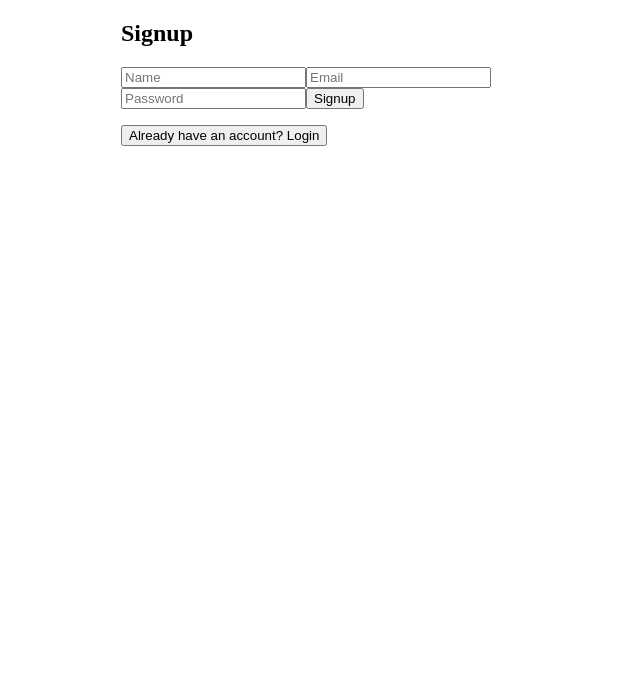
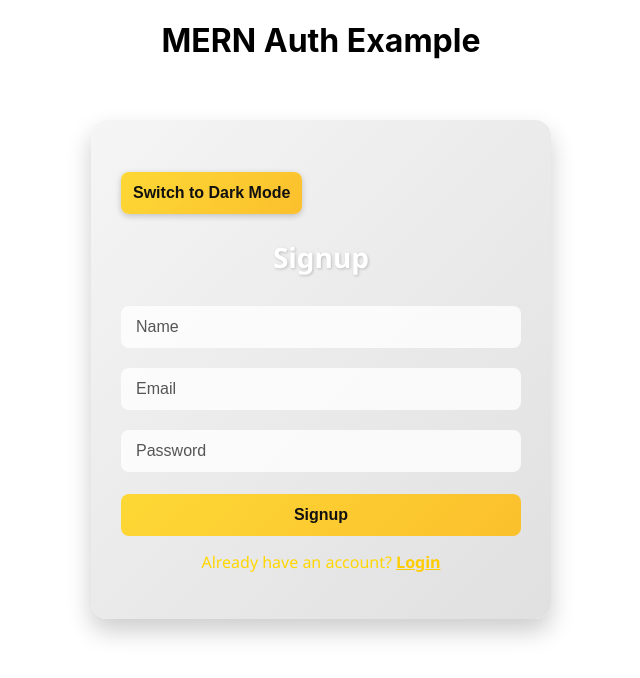
Before and after one commit to parth-negi00/Authentication-Page, a React (Create React App) app in the folder client/: page / in a window 1280 px wide. Shown: the top 678 px of the page, without its empty margins (319-959 px from the left). Built offline with nearby package versions, Linux system fonts and the light colour scheme.

Commit message:
changed everything

```diff
--- a/client/package.json
+++ b/client/package.json
@@ -8,9 +8,8 @@
     "@testing-library/react": "^16.3.2",
     "@testing-library/user-event": "^13.5.0",
     "axios": "^1.13.2",
-    "react": "^18.2.0",
-    "react-dom": "^18.2.0",
-    "react-router-dom": "^6.22.3",
+    "react": "^19.2.3",
+    "react-dom": "^19.2.3",
     "react-scripts": "5.0.1",
     "web-vitals": "^2.1.4"
   },
--- a/client/src/App.jsx
+++ b/client/src/App.jsx
@@ -1,17 +1,14 @@
-import "./App.css";
-import { Routes, Route } from "react-router-dom";
-import Signup from "./components/Signup";
-import Home from "./components/Home"; // we’ll create this next
+import './App.css';
+import Signup from './components/Signup';
+// import Login from "./components/Login";  <-- remove this import
 
 function App() {
   return (
-    <Routes>
-      {/* Auth page */}
-      <Route path="/" element={<Signup />} />
-
-      {/* Home page after login */}
-      <Route path="/home" element={<Home />} />
-    </Routes>
+    <div>
+      <h1 style={{ textAlign: "center" }}>MERN Auth Example</h1>
+      <Signup />
+      {/* <Login /> <-- remove this */}
+    </div>
   );
 }
 
--- a/client/src/components/Signup.css
+++ b/client/src/components/Signup.css
@@ -9,7 +9,7 @@
   color: #fff;
   font-family: 'Segoe UI', Tahoma, Geneva, Verdana, sans-serif;
   position: relative; /* for toggle button positioning */
-  transition: all 0.1s ease, background 0.1s ease;
+  transition: all 0.3s ease, background 0.3s ease;
 }
 
 .signup-container:hover {
@@ -187,26 +187,3 @@
 .signup-container.dark .switch-link .link {
   color: #fff;
 }
-
-/* Switch link */
-.switch-link {
-  text-align: center;
-  margin-top: 15px;
-  font-weight: 500;
-  color: #ffd700;
-}
-
-.switch-link .link {
-  cursor: pointer;
-  font-weight: bold;
-  text-decoration: underline;
-  color: #ffcc00;
-}
-
-.signup-container.dark .switch-link {
-  color: #aaa;
-}
-
-.signup-container.dark .switch-link .link {
-  color: #fff;
-}
--- a/client/src/components/Signup.jsx
+++ b/client/src/components/Signup.jsx
@@ -1,54 +1,49 @@
-import React, { useState } from "react";
-import { useNavigate } from "react-router-dom";
+import React, { useState, useEffect } from "react";
+import "./Signup.css";
 
-export default function Signup() {
-  const navigate = useNavigate();
+const BACKEND_URL = "https://authentication-page-backend.vercel.app";
 
-  const [isSignup, setIsSignup] = useState(true);
-  const [form, setForm] = useState({
-    name: "",
-    email: "",
-    password: "",
-  });
+export default function AuthForm() {
+  const [isSignup, setIsSignup] = useState(true); // true = signup, false = login
+  const [form, setForm] = useState({ name: "", email: "", password: "" });
   const [message, setMessage] = useState("");
+  const [darkMode, setDarkMode] = useState(false);
 
-  const handleChange = (e) => {
-    setForm({ ...form, [e.target.name]: e.target.value });
+  // Persist dark mode
+  useEffect(() => {
+    const savedMode = localStorage.getItem("darkMode") === "true";
+    setDarkMode(savedMode);
+  }, []);
+
+  const toggleDarkMode = () => {
+    setDarkMode((prev) => {
+      localStorage.setItem("darkMode", !prev);
+      return !prev;
+    });
   };
+
+  const handleChange = (e) => setForm({ ...form, [e.target.name]: e.target.value });
 
   const handleSubmit = async (e) => {
     e.preventDefault();
-
-    const url = isSignup
-      ? "https://YOUR_BACKEND_URL/api/auth/signup"
-      : "https://YOUR_BACKEND_URL/api/auth/login";
+    const endpoint = isSignup ? "signup" : "login";
 
     try {
-      const res = await fetch(url, {
+      const res = await fetch(`${BACKEND_URL}/api/auth/${endpoint}`, {
         method: "POST",
-        headers: {
-          "Content-Type": "application/json",
-        },
+        headers: { "Content-Type": "application/json" },
         body: JSON.stringify(form),
       });
-
       const data = await res.json();
-
-      if (!res.ok) {
-        setMessage(data.message || "Something went wrong");
-        return;
-      }
-
-      // ✅ SUCCESS
-      localStorage.setItem("token", data.token);
-
-      if (isSignup) {
-        setMessage("Signup successful! Please login.");
-        setIsSignup(false);
-        setForm({ name: "", email: "", password: "" });
+      if (res.ok) {
+        localStorage.setItem("token", data.token);
+        setMessage(
+          isSignup
+            ? "Signup successful! Welcome " + data.user.name
+            : "Login successful! Welcome back " + data.user.name
+        );
       } else {
-        // ✅ LOGIN SUCCESS → REDIRECT
-        navigate("/home");
+        setMessage(data.message || "Error occurred");
       }
     } catch (err) {
       setMessage("Server error");
@@ -56,9 +51,13 @@ export default function Signup() {
   };
 
   return (
-    <div style={{ maxWidth: "400px", margin: "auto" }}>
+    <div className={`signup-container ${darkMode ? "dark" : "light"}`}>
+      {/* Toggle dark/light mode */}
+      <button className="toggle-btn" onClick={toggleDarkMode}>
+        {darkMode ? "Switch to Light Mode" : "Switch to Dark Mode"}
+      </button>
+
       <h2>{isSignup ? "Signup" : "Login"}</h2>
-
       <form onSubmit={handleSubmit}>
         {isSignup && (
           <input
@@ -70,7 +69,6 @@ export default function Signup() {
             required
           />
         )}
-
         <input
           type="email"
           name="email"
@@ -79,7 +77,6 @@ export default function Signup() {
           onChange={handleChange}
           required
         />
-
         <input
           type="password"
           name="password"
@@ -88,17 +85,29 @@ export default function Signup() {
           onChange={handleChange}
           required
         />
-
-        <button type="submit">
-          {isSignup ? "Signup" : "Login"}
-        </button>
+        <button type="submit">{isSignup ? "Signup" : "Login"}</button>
       </form>
 
-      <p style={{ color: "green" }}>{message}</p>
+      {/* Switch form link */}
+      <p className="switch-link">
+        {isSignup ? (
+          <>
+            Already have an account?{" "}
+            <span onClick={() => { setIsSignup(false); setMessage(""); setForm({ name: "", email: "", password: "" }) }} className="link">
+              Login
+            </span>
+          </>
+        ) : (
+          <>
+            Don't have an account?{" "}
+            <span onClick={() => { setIsSignup(true); setMessage(""); setForm({ name: "", email: "", password: "" }) }} className="link">
+              Signup
+            </span>
+          </>
+        )}
+      </p>
 
-      <button onClick={() => setIsSignup(!isSignup)}>
-        {isSignup ? "Already have an account? Login" : "New user? Signup"}
-      </button>
+      {message && <p className="message">{message}</p>}
     </div>
   );
 }
--- a/client/src/index.js
+++ b/client/src/index.js
@@ -1,11 +1,17 @@
-import React from "react";
-import ReactDOM from "react-dom/client";
-import { BrowserRouter } from "react-router-dom";
-import App from "./App";
+import React from 'react';
+import ReactDOM from 'react-dom/client';
+import './index.css';
+import App from './App';
+import reportWebVitals from './reportWebVitals';
 
-const root = ReactDOM.createRoot(document.getElementById("root"));
+const root = ReactDOM.createRoot(document.getElementById('root'));
 root.render(
-  <BrowserRouter>
+  <React.StrictMode>
     <App />
-  </BrowserRouter>
+  </React.StrictMode>
 );
+
+// If you want to start measuring performance in your app, pass a function
+// to log results (for example: reportWebVitals(console.log))
+// or send to an analytics endpoint. Learn more: https://bit.ly/CRA-vitals
+reportWebVitals();
```
Also changed, not shown: client/src/App.css (line endings or trailing spaces), client/src/index.css (line endings or trailing spaces), 2 other files (tests, documents, lock files or other folders).
